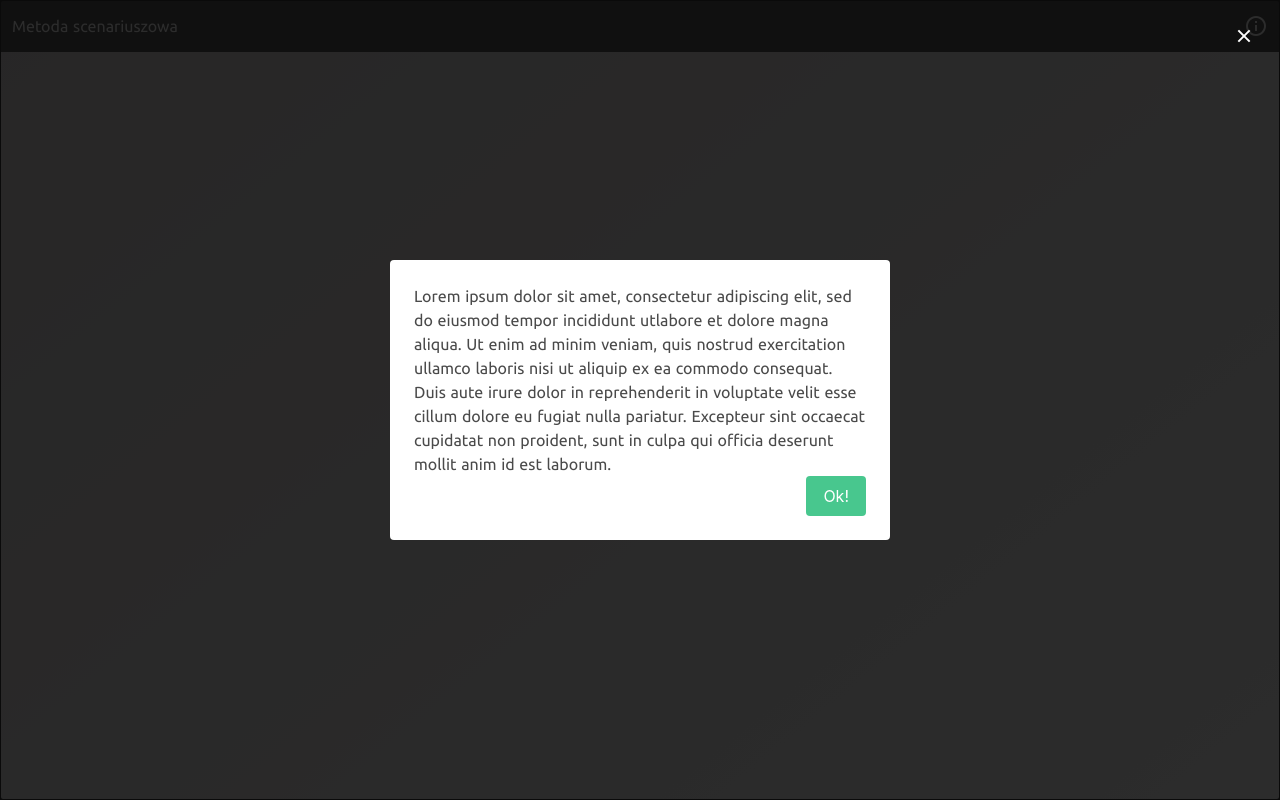
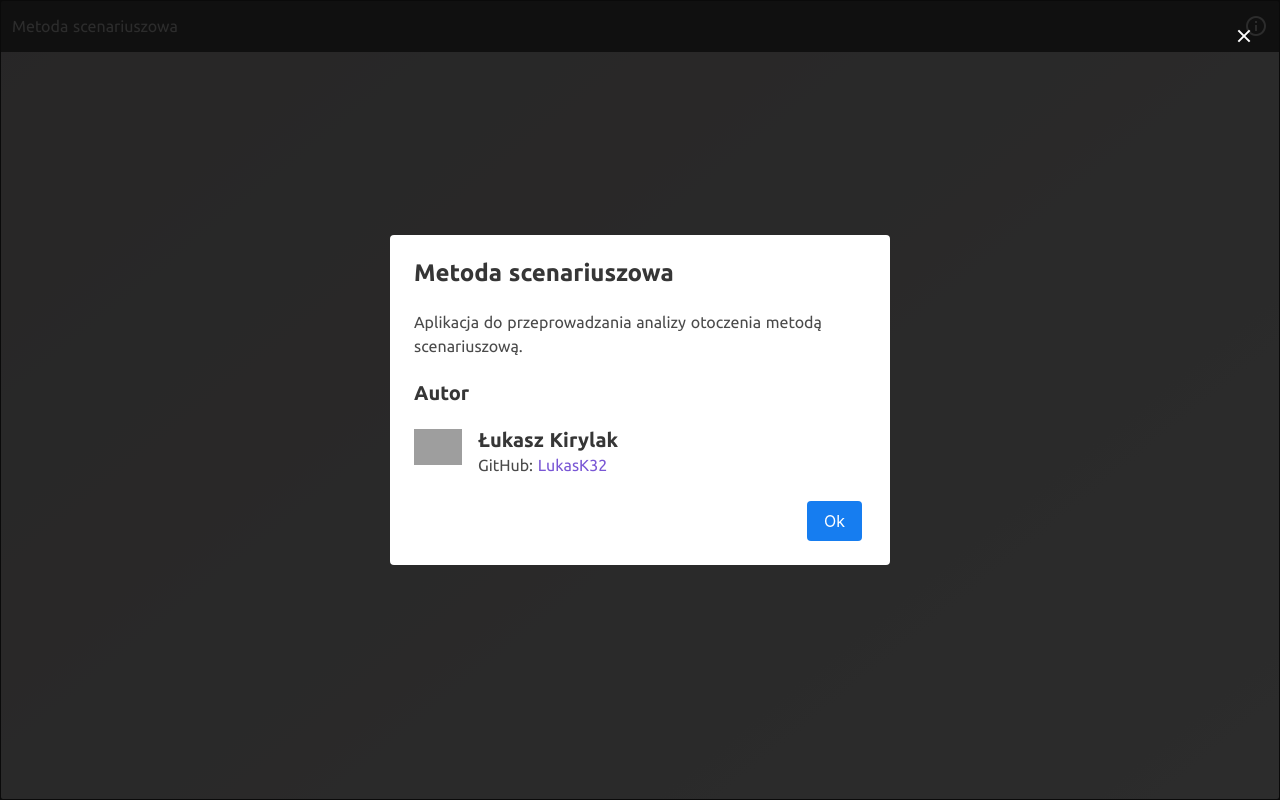
Before and after one commit to LukasK32/Scenario-analysis, a Vue app: page / in a window 1280 px wide. Both pictures are taken after a click on the link "info". Built offline with nearby package versions, Linux system fonts and the light colour scheme; grey boxes are pictures that could not be loaded.

Commit message:
Update info

```diff
--- a/src/App.vue
+++ b/src/App.vue
@@ -15,16 +15,35 @@
     <b-modal :active.sync="infoDialog" :width="500" scroll="keep">
       <div class="card">
         <div class="card-content">
-          Lorem ipsum dolor sit amet, consectetur adipiscing elit, sed do eiusmod tempor incididunt
-          utlabore et dolore magna aliqua. Ut enim ad minim veniam, quis nostrud exercitation
-          ullamco laboris nisi ut aliquip ex ea commodo consequat. Duis aute irure dolor in
-          reprehenderit in voluptate velit esse cillum dolore eu fugiat nulla pariatur. Excepteur
-          sint occaecat cupidatat non proident, sunt in culpa qui officia deserunt mollit anim id
-          est laborum.
+          <h4 class="title is-4">
+            Metoda scenariuszowa
+          </h4>
 
-          <div class="has-text-right">
-            <button class="button is-success" @click="infoDialog = false">Ok!</button>
+          <p class="content">
+            Aplikacja do przeprowadzania analizy otoczenia metodą scenariuszową.
+          </p>
+
+          <h4 class="title is-5">
+            Autor
+          </h4>
+
+          <div class="media">
+            <div class="media-left">
+              <figure class="image is-48x48">
+                <img src="https://github.com/LukasK32.png?size=96" alt="Placeholder image">
+              </figure>
+            </div>
+            <div class="media-content">
+              <p class="title is-5">Łukasz Kirylak</p>
+              <p class="subtitle is-6">
+                GitHub: <a href="https://github.com/LukasK32" target="_blank">LukasK32</a>
+              </p>
+            </div>
           </div>
+
+          <p class="buttons is-right">
+            <button class="button is-info" @click="infoDialog = false">Ok</button>
+          </p>
 
         </div>
       </div>
```
